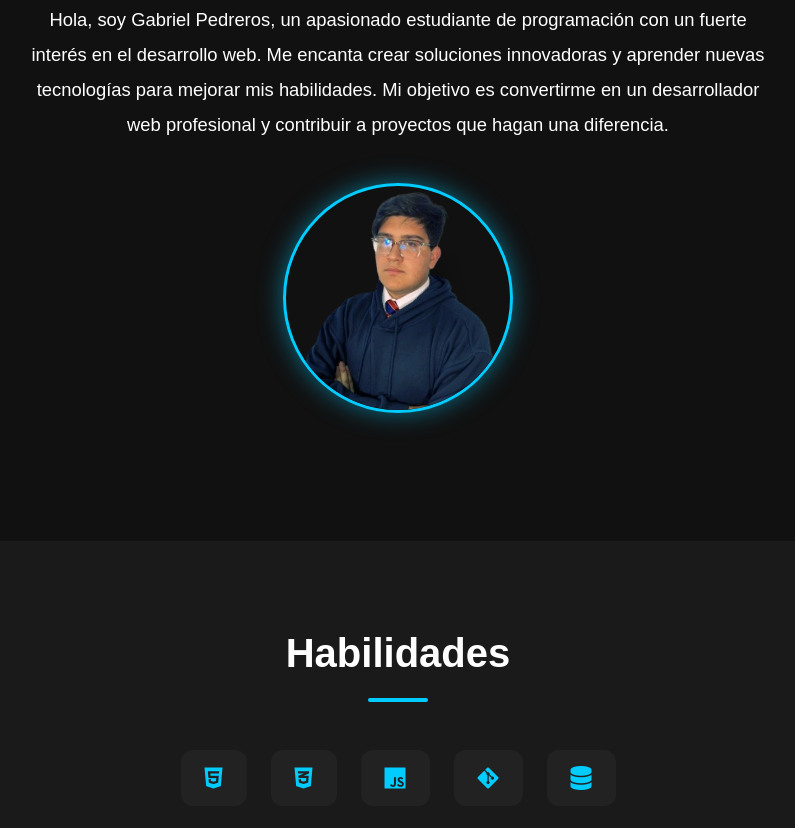
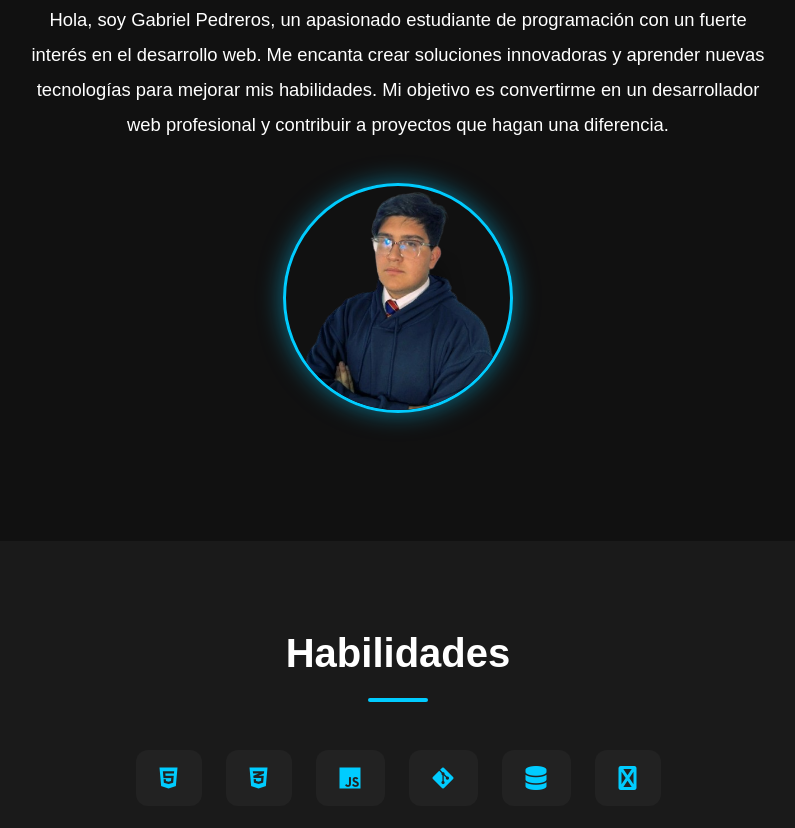
Before and after one commit to gpb-codes/gabrielPedreros, a plain HTML site: page index.html in a window 1280 px wide. Shown: the part 1380-2208 px from the top of the page, without its empty margins (242-1037 px from the left). Drawn offline with nearby package versions, Linux system fonts and the light colour scheme; a web font is replaced by a local one.

Commit message:
Actualizar index.html

```diff
--- a/index.html
+++ b/index.html
@@ -131,6 +131,7 @@
       <li><i class="fab fa-js"></i></li>
       <li><i class="fab fa-git-alt"></i></li>
     <li><i class="fas fa-database"></i></li>
+    <li><i class="fas fa-python"></i></li>
 
     </ul>
   </div>
```
